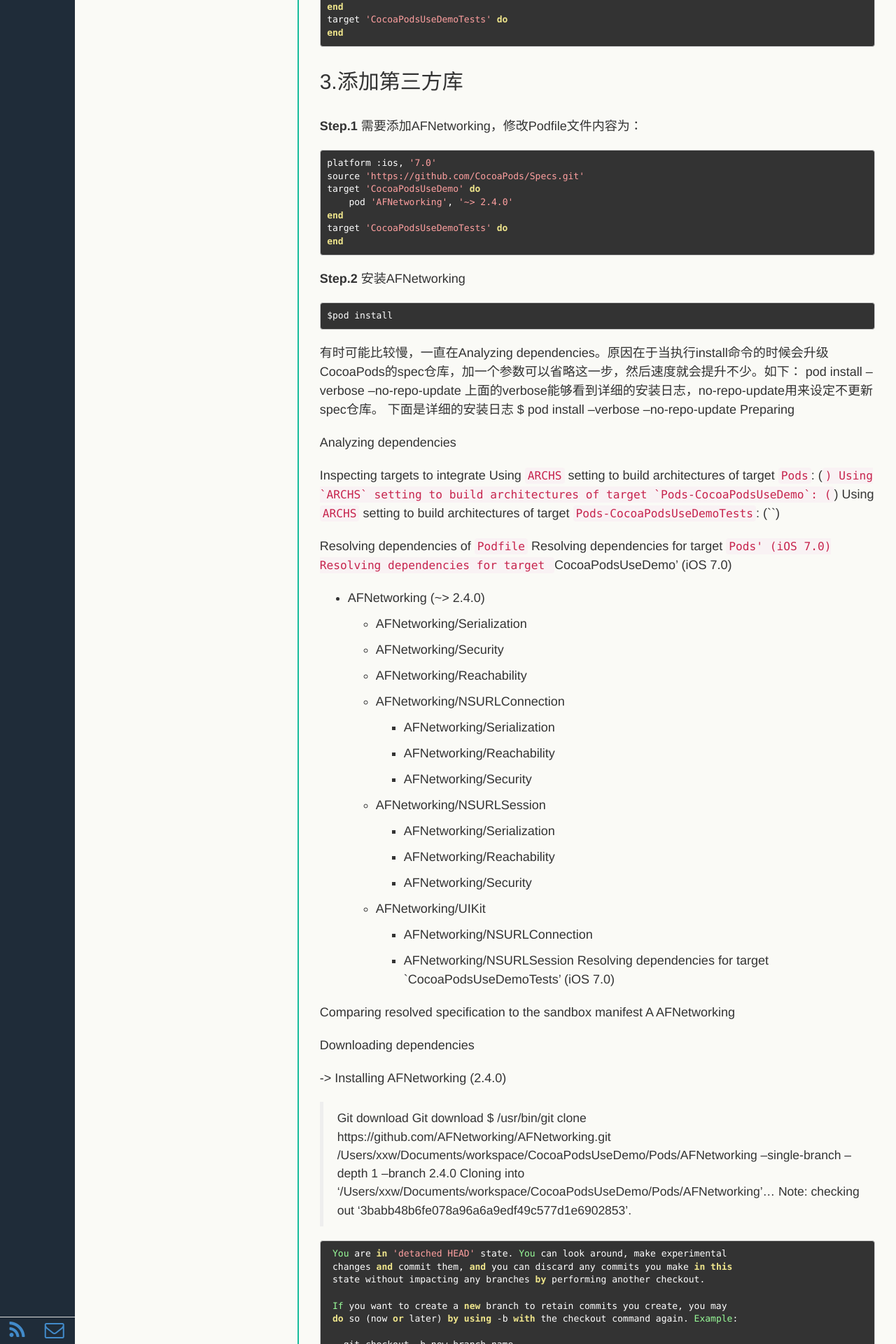
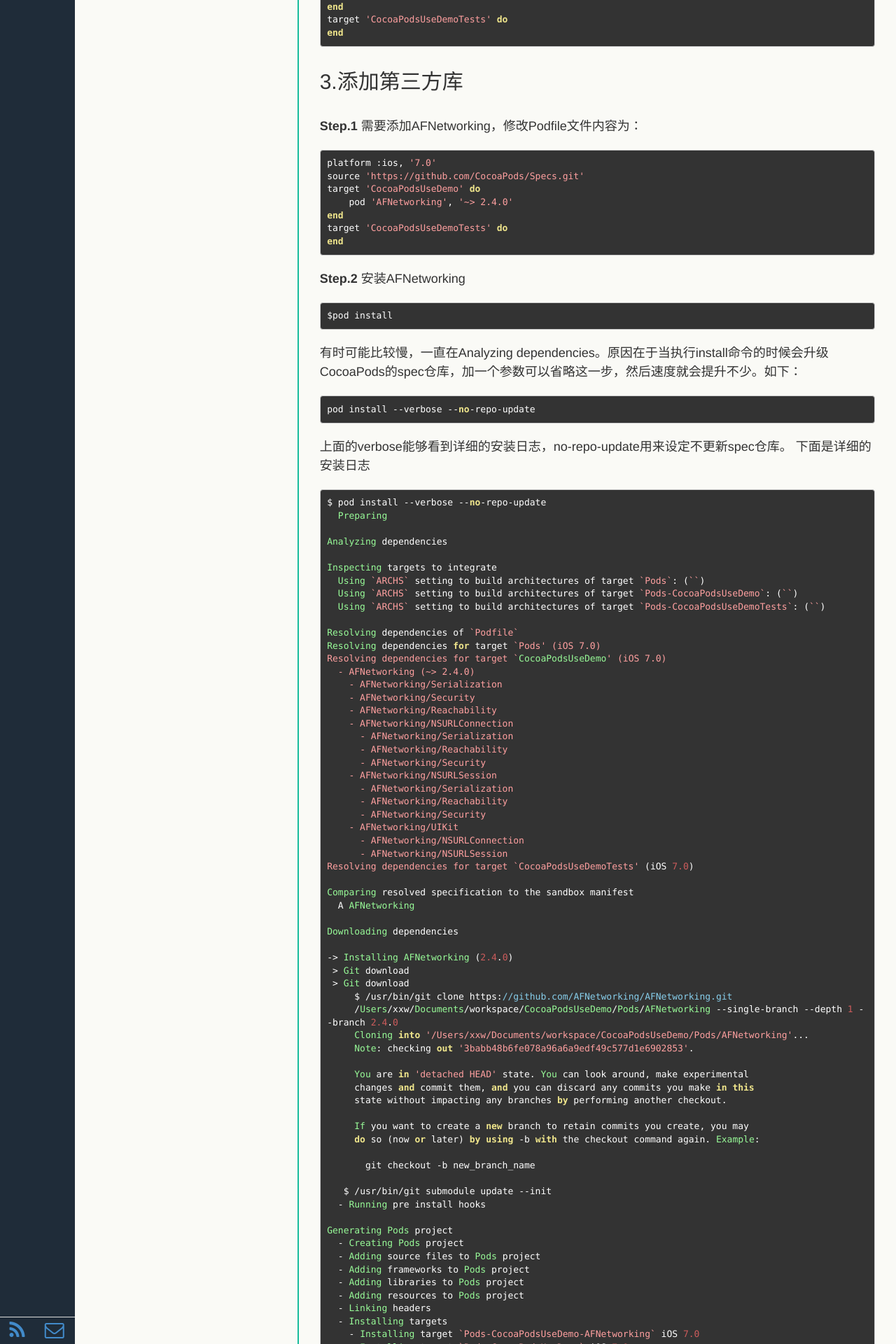
Before and after one commit to xiaxiaowei/xiaxiaowei.github.io, a Jekyll site: the page built from _posts/iOS/2015-01-26-cocoa-pods-user-manual.md, in a window 1280 px wide. Shown: the part 3080-5000 px from the top of the page at 70% size. Built offline with Jekyll 4.4.1, drawn with Linux system fonts in a browser that asks for light colours; part of the change alters nothing that is shown; some of the changed text lies outside the part shown.

Commit message:
Cocoapods使用说明

````diff
--- a/_posts/iOS/2015-01-26-cocoa-pods-user-manual.md
+++ b/_posts/iOS/2015-01-26-cocoa-pods-user-manual.md
@@ -170,13 +170,21 @@ end
 ```
 
 **Step.2** 安装AFNetworking
+
 ```
 $pod install
 ```
+
 有时可能比较慢，一直在Analyzing dependencies。原因在于当执行install命令的时候会升级CocoaPods的spec仓库，加一个参数可以省略这一步，然后速度就会提升不少。如下：
+
+```
 pod install --verbose --no-repo-update
+```
+
 上面的verbose能够看到详细的安装日志，no-repo-update用来设定不更新spec仓库。
 下面是详细的安装日志
+
+```
 $ pod install --verbose --no-repo-update
   Preparing
 
@@ -252,39 +260,62 @@ Integrating client project
 [!] From now on use `CocoaPodsUseDemo.xcworkspace`.
 
 Integrating target `Pods-CocoaPodsUseDemo` (`CocoaPodsUseDemo.xcodeproj` project)
+```
 
 注意上面的“[!] From now on use `CocoaPodsUseDemo.xcworkspace`”，后面XCode打开CocoaPodsUseDemo.xcworkspace，不使用xcodeproj。
-3.打开CocoaPods生成的workspace文件.
+
+**Step.3** 打开CocoaPods生成的workspace文件
 
 上面能够看到多了一个Pods工程，里面添加有AFNetworking。
 编译工程，在模拟器下链接错误。修改Library Search Paths，添加模拟器lib路径，如下图。
-
 编译成功。
 
-四、创建的Pod
+## 4.创建的Pod
 将自己的工程模块创建成Pod給其他工程使用。
-1.本地创建TestPod目录
+**Step.1** 本地创建TestPod目录
+
+```
 $ mkdir TestPod
 $ cd TestPod
 $ mkdir Classes
-2.创建.podspec文件
+```
+
+**Step.2** 创建.podspec文件
+
+```
 $ pod spec create TestPod
 Specification created at TestPod.podspec
-3.提交TestPod到svn库，如并提交到SVN库。
+```
+
+**Step.3** 提交TestPod到svn库，如并提交到SVN库。
 如：https://ip:port/svn/CocoaPods/TestPod。
-4.修改TestPod.podspec如下
+**Step.4** 修改TestPod.podspec如下
+
+```
 s.source = { :svn => "https://ip:port/svn/CocoaPods/TestPod"}
 s.source_files  = "Classes", "Classes/**/*.{h,m}"
+```
+
 提交SVN
-5.打开CocoaPodsUseDemo工程的Podfile，添加
+
+**Step.5** 打开CocoaPodsUseDemo工程的Podfile，添加
+
+```
 pod 'TestPod', :svn => 'https://ip:port/svn/CocoaPods/TestPod'
-6.更新
+```
+
+**Step.6** 更新
+
+```
 pod update --verbose --no-repo-update
-7.打开CocoaPodsUseDemo.workspace，会看到多了一个Pod，如下图：
+```
 
-8.编译工程，Success!
-五、创建Repo (Git)
-1.仓库的结构
+**Step.7** 打开CocoaPodsUseDemo.workspace，会看到多了一个Pod，如下图：
+
+**Step.8** 编译工程，Success!
+
+## 5.创建Repo (Git)
+**Step.1** 仓库的结构
  .
 ├── Specs
     └── [SPEC_NAME]
@@ -292,10 +323,16 @@ pod update --verbose --no-repo-update
 └── [SPEC_NAME].podspec
 本地创建如下目录：
 
-2.将仓库提交到Git服务器
-3.在本地环境添加repo
+**Step.2** 将仓库提交到Git服务器
+**Step.3** 在本地环境添加repo
+
+```
 $ pod repo add REPO_NAME SOURCE_URL
-4.查看
+```
+
+**Step.4** 查看
+
+```
 $ pod repo list
 pod repo list
 
@@ -303,19 +340,35 @@ master
 - Type: git (origin)
 - URL:  https://github.com/CocoaPods/Specs.git
 - Path: /Users/xxw/.cocoapods/repos/master
-5. To check if your installation is successful and ready to go:
+```
+
+**Step.5** To check if your installation is successful and ready to go:
+
+```
 $ cd ~/.cocoapods/repos/REPO_NAME
 $ pod repo lint .
-6.Add your Podspec to your repo
+```
 
+**Step.6** Add your Podspec to your repo
 Make sure you've tagged and versioned your source, then run:
+
+```
 $ pod repo push REPO_NAME SPEC_NAME.podspec
-7. Your private Pod is ready to be used in a Podfile. You can use your spec repository using the source directive as shown in the following example:
+```
+
+**Step.7** Your private Pod is ready to be used in a Podfile. You can use your spec repository using the source directive as shown in the following example:
+
+```
 source 'URL_TO_REPOSITORY'
-8. remove a Private Repo
+```
+
+**Step.8** remove a Private Repo
+
+```
 pod repo remove [name]
+```
 
-六、创建Repo (SVN)
+## 6.创建Repo (SVN)
 CocoaPods要求Repo为git，但可以使用开源的插件https://github.com/clarkda/cocoapods-repo-svn添加对SVN Repo的支持。
 1.安装cocoapods-repo-svn
 $ sudo gem install cocoapods-repo-svn
````
